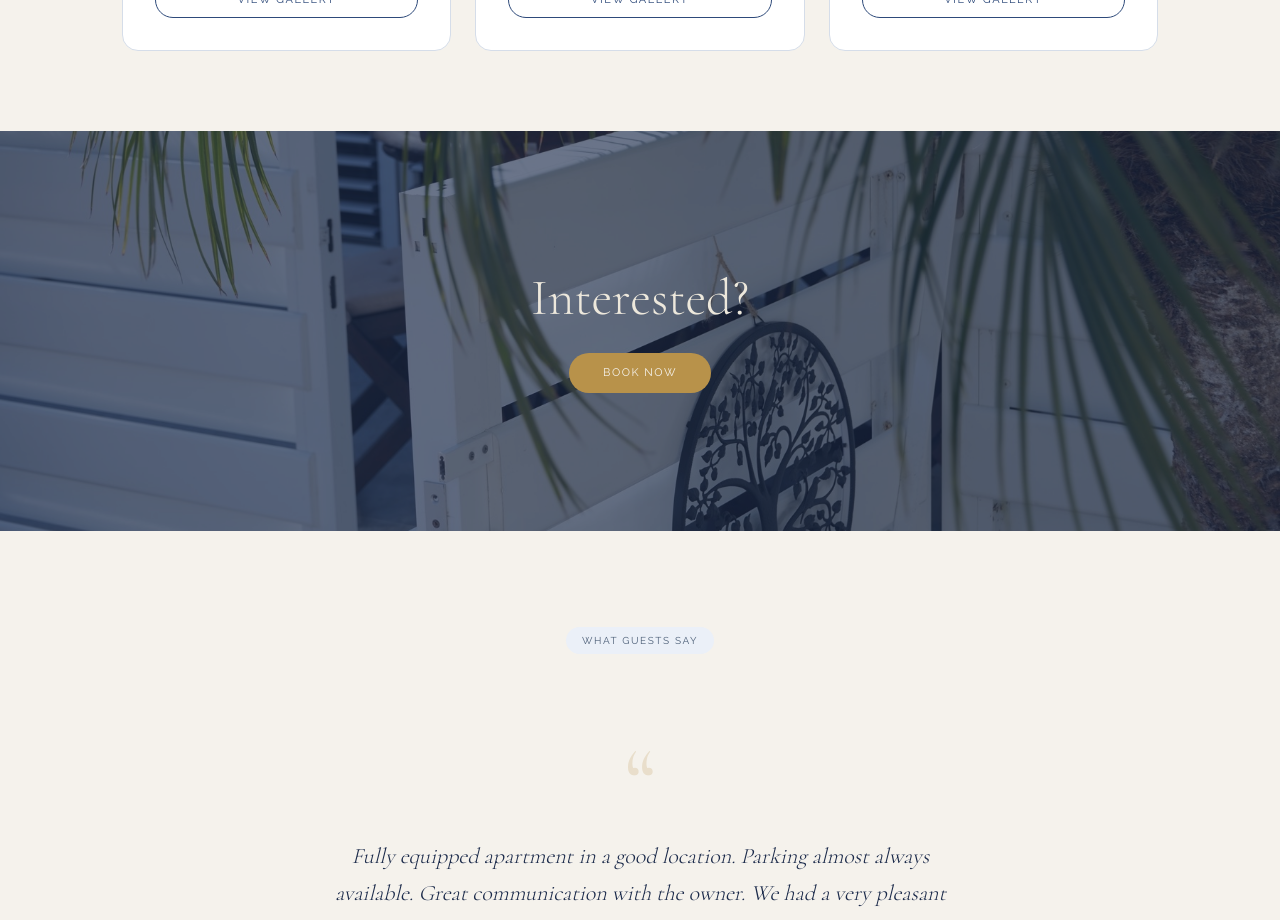
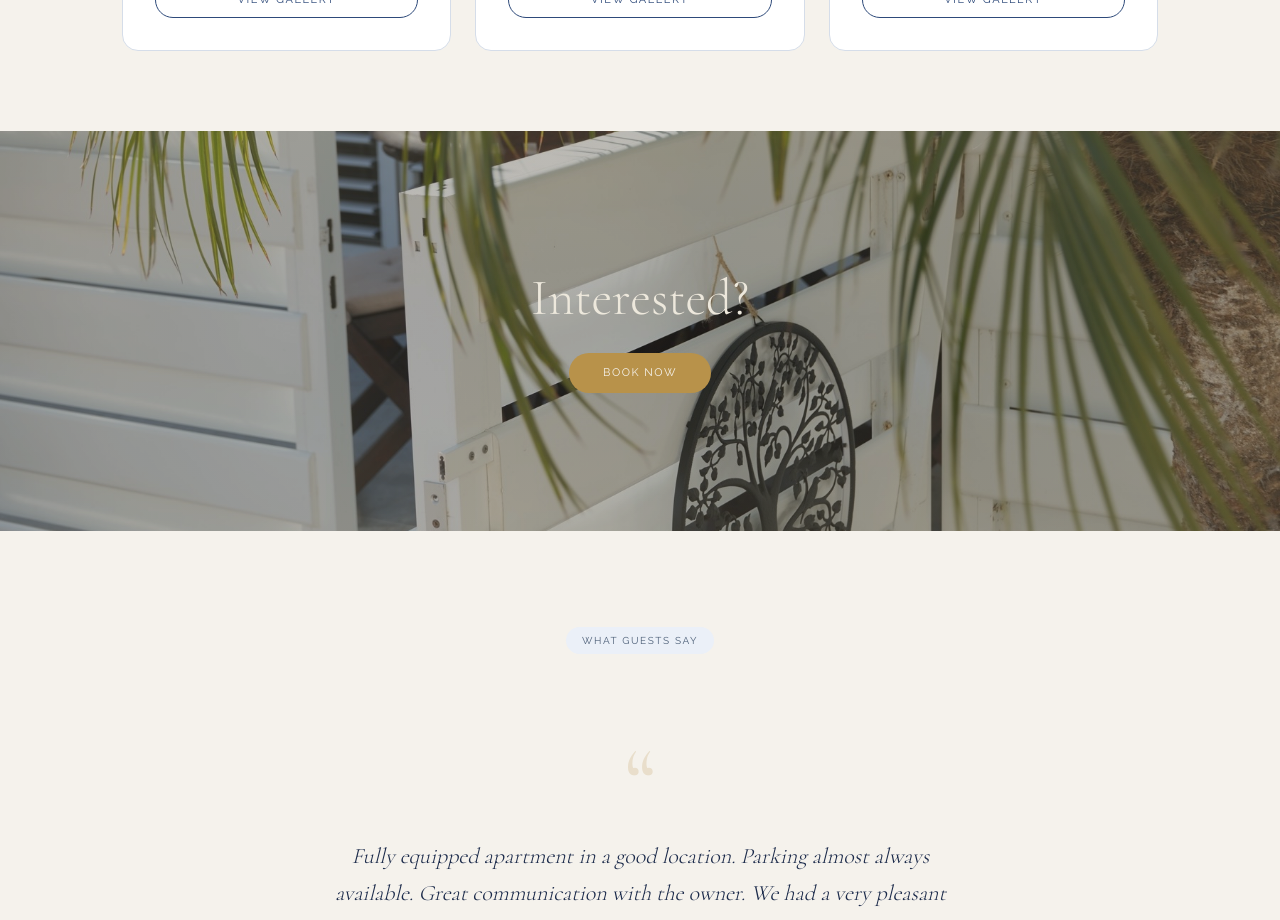
Before and after one commit to cmin764/nomads-nest, a Next.js app: page /listing in a window 1280 px wide. Shown: the part 3240-4160 px from the top of the page. Built offline with nearby package versions, Linux system fonts and the light colour scheme.

Commit message:
Fix deco images with reusable component

```diff
--- a/src/app/listing/page.tsx
+++ b/src/app/listing/page.tsx
@@ -5,6 +5,7 @@ import { Button } from "@/components/ui/button";
 import FadeIn from "@/components/fade-in";
 import SectionLabel from "@/components/ui/section-label";
 import ReviewsCarousel from "@/components/listing/reviews-carousel";
+import PhotoSection from "@/components/photo-section";
 import {
   heroImage,
   stats,
@@ -189,30 +190,22 @@ export default function ListingPage() {
       </section>
 
       {/* ── "Interested?" CTA ── */}
-      <section
-        className="relative flex items-center justify-center text-center px-4 bg-navy"
-        style={{ minHeight: "50vh" }}
-      >
-        <div className="absolute inset-0 overflow-hidden">
-          <Image
+      <PhotoSection
         src={ctaImage.src}
         alt={ctaImage.alt}
-            fill
-            sizes="100vw"
-            className="object-cover opacity-35"
-          />
-        </div>
+        minHeight="50vh"
+        maxWidth="560px"
+        contentPy="py-20"
+      >
         <FadeIn>
-          <div className="relative z-10 max-w-[560px] mx-auto py-20">
           <h2 className="font-heading font-light text-[clamp(32px,4vw,52px)] leading-[1.2] mb-6 text-cream">
             Interested?
           </h2>
           <Button variant="gold" size="default" asChild>
             <Link href="/book">Book Now</Link>
           </Button>
-          </div>
         </FadeIn>
-      </section>
+      </PhotoSection>
 
       {/* ── Reviews ── */}
       <section className="py-24 mx-auto max-w-[900px] px-4 sm:px-6 lg:px-8 text-center">
--- a/src/app/page.tsx
+++ b/src/app/page.tsx
@@ -2,6 +2,7 @@ import Link from "next/link";
 import Image from "next/image";
 import { Button } from "@/components/ui/button";
 import GoldenDivider from "@/components/ui/golden-divider";
+import PhotoSection from "@/components/photo-section";
 import type { Metadata } from "next";
 
 export const metadata: Metadata = {
@@ -98,28 +99,10 @@ export default function HomePage() {
       </section>
 
       {/* ── Memory section ── */}
-      <section
-        className="relative flex items-center justify-center text-center px-4 bg-background"
-        style={{ minHeight: "60vh" }}
-      >
-        {/* Background image */}
-        <div className="absolute inset-0 overflow-hidden">
-          <Image
+      <PhotoSection
         src="/images/gallery/terrace/A-terrace-4.JPG"
         alt="Relaxing on the outside terrace in the afternoon"
-            fill
-            sizes="100vw"
-            className="object-cover opacity-90"
-          />
-        </div>
-        {/* Uniform dim — tones down brightness in light mode */}
-        <div className="absolute inset-0" style={{ backgroundColor: "var(--hero-dim)" }} />
-        {/* Theme-aware colour overlay — radial fade keeps centre clear for text */}
-        <div
-          className="absolute inset-0"
-          style={{ background: "radial-gradient(ellipse 55% 65% at center, transparent 0%, var(--hero-overlay) 100%)" }}
-        />
-        <div className="relative z-10 max-w-[640px] mx-auto py-24">
+      >
         <h2 className="font-heading font-light text-[clamp(32px,4vw,48px)] leading-[1.2] mb-5 text-cream">
           A place to make memories
         </h2>
@@ -129,8 +112,7 @@ export default function HomePage() {
         >
           Designed to make every stay feel like home
         </p>
-        </div>
-      </section>
+      </PhotoSection>
 
     </>
   );
--- /dev/null
+++ b/src/components/photo-section.tsx
@@ -0,0 +1,38 @@
+import Image from "next/image";
+
+interface PhotoSectionProps {
+  src: string;
+  alt: string;
+  minHeight?: string;
+  maxWidth?: string;
+  contentPy?: string;
+  children: React.ReactNode;
+}
+
+export default function PhotoSection({
+  src,
+  alt,
+  minHeight = "60vh",
+  maxWidth = "640px",
+  contentPy = "py-24",
+  children,
+}: PhotoSectionProps) {
+  return (
+    <section
+      className="relative flex items-center justify-center text-center px-4 bg-background"
+      style={{ minHeight }}
+    >
+      <div className="absolute inset-0 overflow-hidden">
+        <Image src={src} alt={alt} fill sizes="100vw" className="object-cover opacity-90" />
+      </div>
+      <div className="absolute inset-0" style={{ backgroundColor: "var(--hero-dim)" }} />
+      <div
+        className="absolute inset-0"
+        style={{ background: "radial-gradient(ellipse 55% 65% at center, transparent 0%, var(--hero-overlay) 100%)" }}
+      />
+      <div className={`relative z-10 mx-auto ${contentPy}`} style={{ maxWidth }}>
+        {children}
+      </div>
+    </section>
+  );
+}
```
Lines whose indentation alone changed are shown as unchanged.
